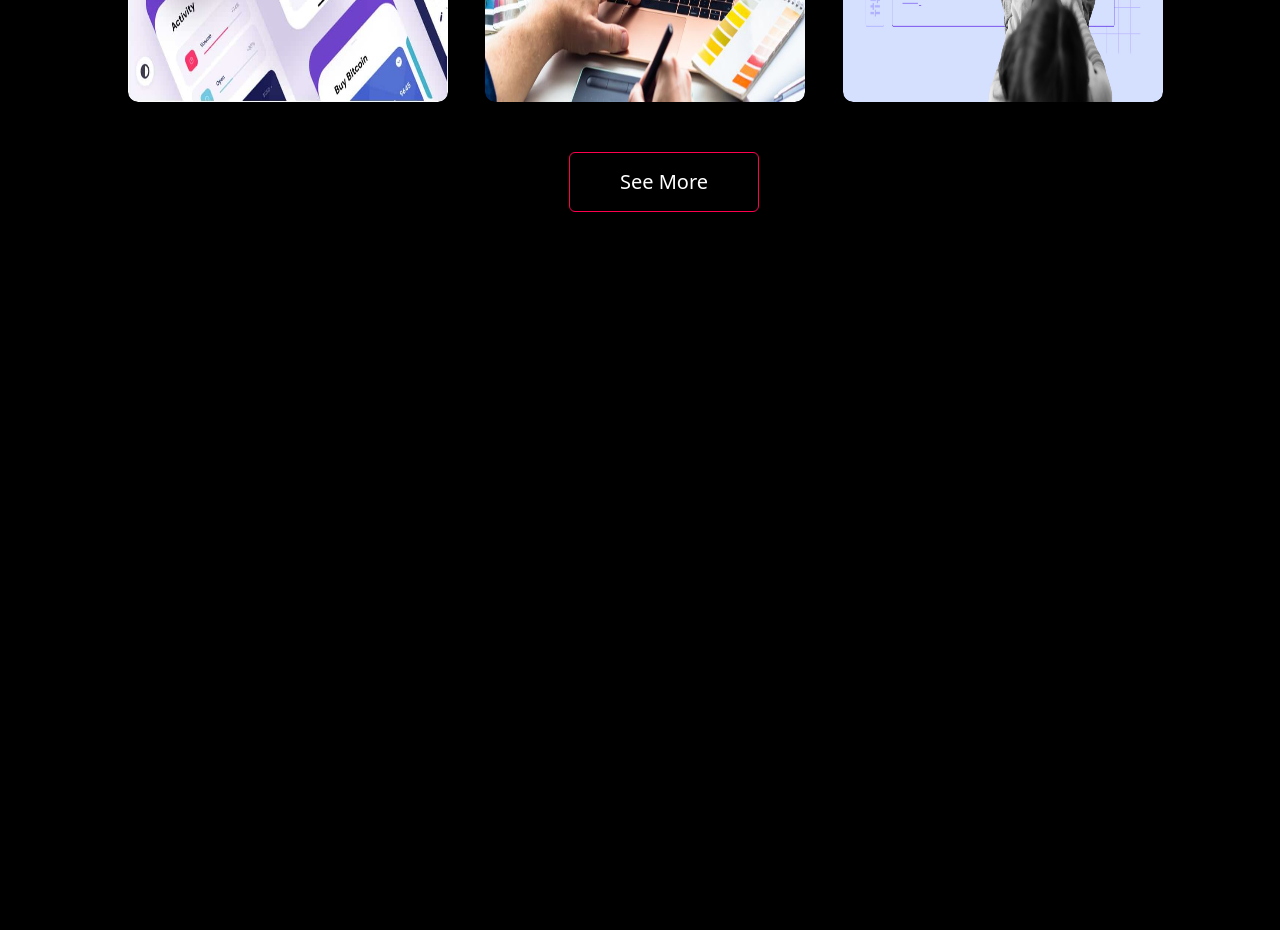
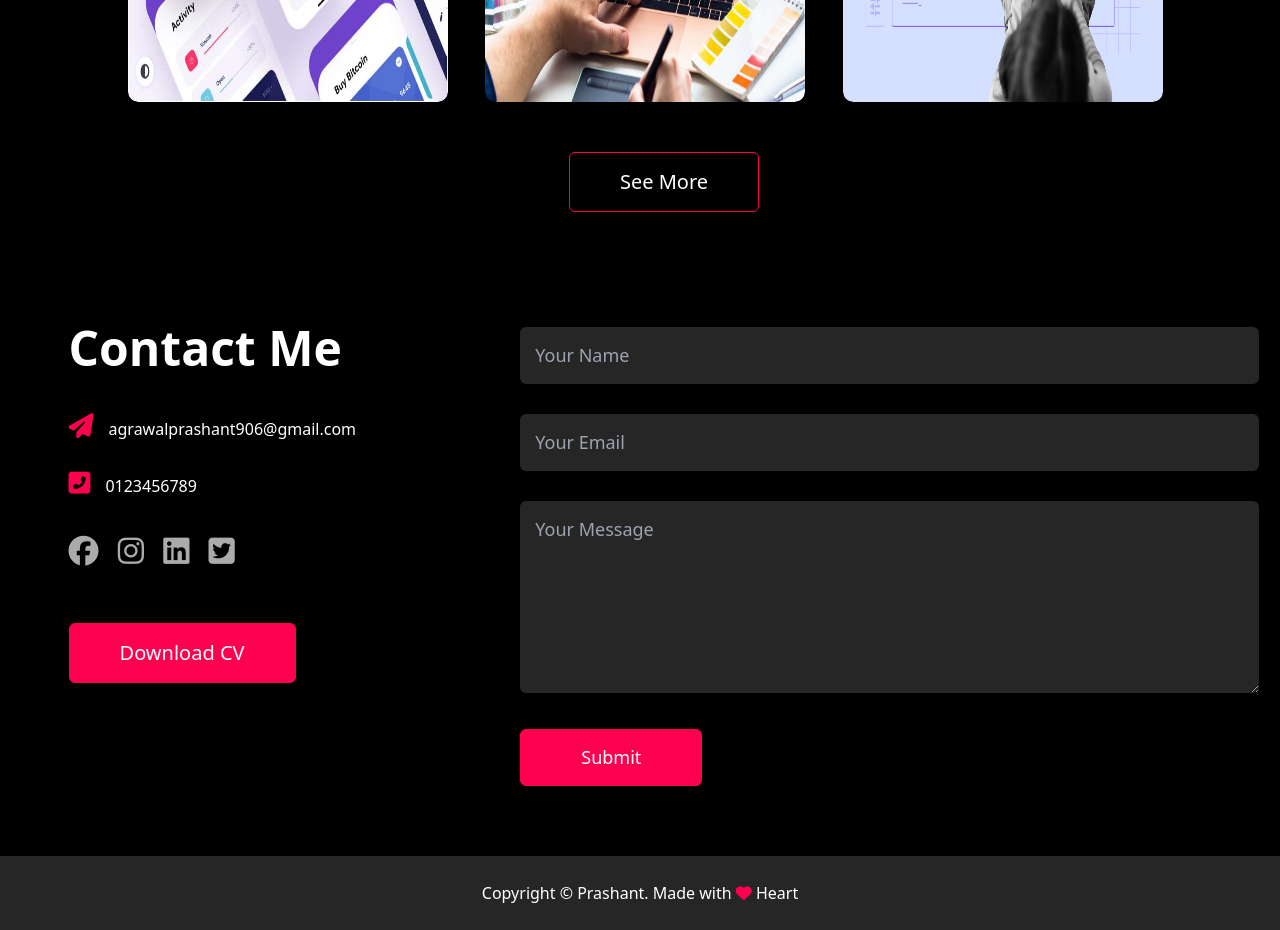
Before and after one commit to agrawal-2005/my_portfolio, a website built with Vite: page index.html in a window 1280 px wide. Shown: the part 2260-3190 px from the top of the page. Before the commit the page ends 2572 px from the top, so only its background shows below. Built offline with nearby package versions, Linux system fonts and the light colour scheme.

Commit message:
final step

```diff
--- a/index.html
+++ b/index.html
@@ -124,8 +124,37 @@
                     </div>
                 </div>
             </div>
-            <button>See More</button>
+            <button class="btn">See More</button>
         </div>
+    </div>
+
+    <!--Contact-->
+    <div class="contact ml-12 p">
+        <div class="container flex justify-evenly">
+            <div class="contact-left">
+                <h1 class="sub-title text-[3rem] font-bold">Contact Me</h1>
+                <p><i class="fas fa-paper-plane"></i>agrawalprashant906@gmail.com</p>
+                <p><i class="fas fa-phone-square-alt"></i>0123456789</p>
+                <div class="social-icon">
+                    <a href="https://www.facebook.com/"><i class="fab fa-facebook"></i></a>
+                    <a href="https://www.instagram.com/"><i class="fab fa-instagram"></i></a>
+                    <a href="https://www.linkedin.com/"><i class="fab fa-linkedin"></i></a>
+                    <a href="https://www.twitter.com/"><i class="fab fa-twitter-square"></i></a>
+                </div>
+                <a href="Prashant_SOP.pdf" class="btn btn2">Download CV</a>
+            </div>
+            <div class="contact-right">
+                <form>
+                    <input type="text" name="Name" placeholder="Your Name" required>
+                    <input type="email" name="email" placeholder="Your Email" required>
+                    <textarea name="Message" rows="6" placeholder="Your Message"></textarea>
+                    <button type="submit" class="btn btn2">Submit</button>
+                </form>
+            </div>
+        </div>
+    </div>
+    <div class="copyright">
+        <p>Copyright © Prashant. Made with <i class="fas fa-heart text-[#ff004f]"></i> Heart</p>
     </div>
 
     <script src="https://unpkg.com/typed.js@2.1.0/dist/typed.umd.js"></script>
--- a/style.css
+++ b/style.css
@@ -162,7 +162,7 @@ nav ul li a:hover::after {
     height: 100%;
 }
 
-button{
+.btn{
     font-size: 20px;
     display: block;
     width: fit-content;
@@ -173,6 +173,74 @@ button{
     transition: background 0.5s;
 }
 
-button:hover{
+.btn:hover{
     background: #ff004f;
 }
+
+.contact-left{
+    flex-basis: 35%;
+}
+
+.contact-right{
+    flex-basis: 60%;
+}
+
+.contact-left p{
+    margin-top: 30px;
+}
+
+.contact-left p i{
+    color: #ff004f;
+    margin-right: 15px;
+    font-size: 25px;
+}
+
+.social-icon a{
+    margin-top: 30px;
+    font-size: 30px;
+    margin-right: 15px;
+    color: #ababab;
+    display: inline-block;
+    transition: transform 0.5s;
+}
+
+.social-icon a:hover{
+    color: #ff004f;
+    transform: translateY(-5px);
+}
+
+.btn.btn2{
+    display: inline-block;
+    background: #ff004f;
+}
+
+.contact-right form{
+    width: 100%;
+}
+
+form input, form textarea{
+    width: 100%;
+    border: 0;
+    outline: none;
+    background: #262626;
+    padding: 15px;
+    margin: 15px 0;
+    color: #ffff;
+    font-size: 18px;
+    border-radius: 6px;
+}
+
+form .btn2{
+    padding: 14px 60px;
+    font-size: 18px;
+    margin-top: 15px;
+}
+
+.copyright{
+    width: 100%;
+    text-align: center;
+    padding: 25px 0;
+    background: #262626;
+    font-weight: 300;
+    margin-top: 20px;
+}
```
Also changed, not shown: 1 other file.
